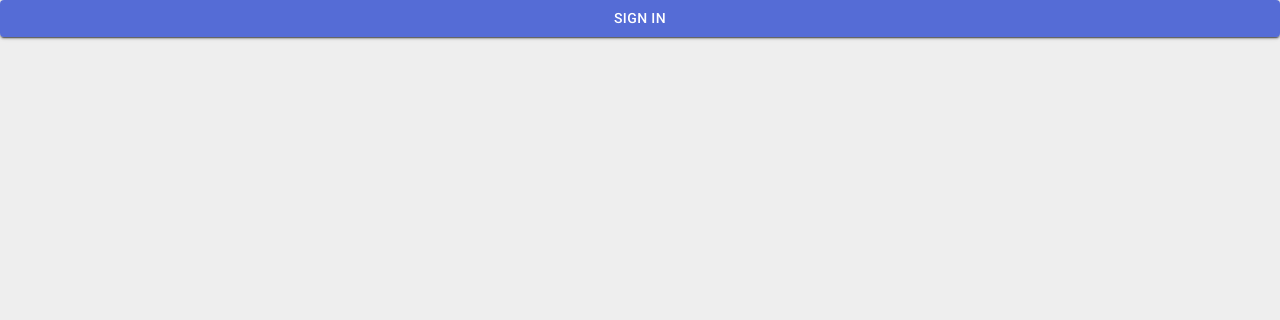
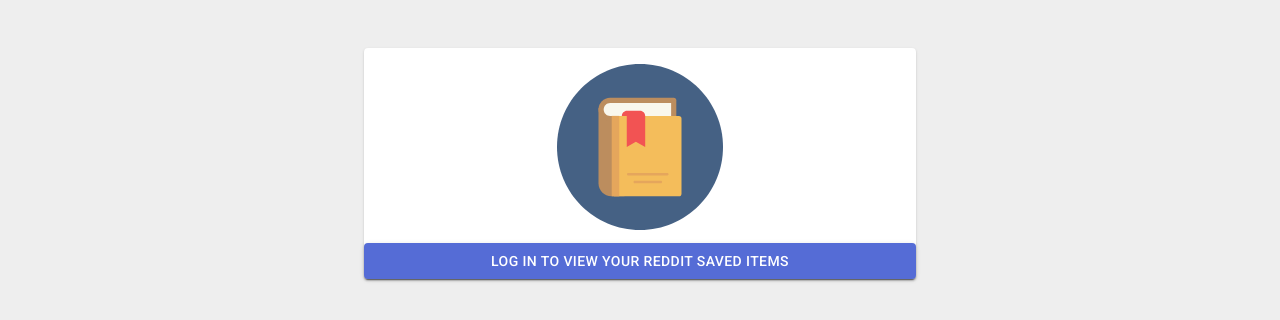
Before and after one commit to dvejmz/redditmark, a React (Create React App) app in the folder packages/ui/: page / in a window 1280 px wide. Shown: the top 320 px of the page. Built offline with nearby package versions, Linux system fonts and the light colour scheme.

Commit message:
Better login page styles

```diff
--- a/packages/ui/src/App.js
+++ b/packages/ui/src/App.js
@@ -1,7 +1,7 @@
 import React from 'react';
 import { Switch, BrowserRouter as Router, Route } from 'react-router-dom';
 import { withCookies } from 'react-cookie';
-import Home from './containers/home';
+import Home from './containers/Home';
 import Saved from './containers/Saved';
 import Auth from './auth';
 
--- a/packages/ui/src/components/Saved.jsx
+++ b/packages/ui/src/components/Saved.jsx
@@ -131,7 +131,6 @@
     const displayedItems = searchActive ? searchResult : allItems;
 
     const onExportButtonClick = () => {
-        console.log(toCsv)
         const savedItemsBlob = new Blob(
             [toCsv(allItems, 'title,url,subreddit')],
             { type: 'text/csv;charset=utf-8'},
--- /dev/null
+++ b/packages/ui/src/containers/Home.jsx
@@ -0,0 +1,50 @@
+import React from 'react';
+import { Redirect } from 'react-router-dom';
+
+import { isMobileViewport } from '../helper/window';
+import Paper from '@material-ui/core/Paper';
+import Container from '@material-ui/core/Container';
+import Button from '@material-ui/core/Button';
+import Box from '@material-ui/core/Box';
+import loginIcon from '../assets/img/bookmark-alt-flat.svg';
+import withStyles from '@material-ui/core/styles/withStyles';
+
+const styles = theme => ({});
+
+const LoginLogo = ({ width }) => (<img src={loginIcon} width={width} alt="Login" />);
+
+function Home(props) {
+    const { cookies, authRedirectUrl, redditClientId } = props;
+    const accessToken = cookies.get('access_token') || '';
+    const oauthLink = `https://www.reddit.com/api/v1/authorize${isMobileViewport() ? '.compact' : ''}?client_id=${redditClientId}&response_type=code&state=ok&redirect_uri=${authRedirectUrl}&duration=temporary&scope=history,identity`;
+
+    return (
+        <div>
+            {accessToken.length > 0 &&
+            <Redirect to='/saved' />}
+            <main>
+                <Container maxWidth="sm">
+                    <Box mt={6} textAlign="center">
+                        <a href={oauthLink}>
+                            <Paper>
+                                <Box pt={2}>
+                                    <Box mb={1}>
+                                        <LoginLogo width={'30%'} />
+                                    </Box>
+                                    <Button
+                                        fullWidth
+                                        variant="contained"
+                                        color="primary">
+                                        Log in to view your reddit saved items
+                                    </Button>
+                                </Box>
+                            </Paper>
+                        </a>
+                    </Box>
+                </Container>
+            </main>
+        </div>
+    );
+}
+
+export default withStyles(styles)(Home);
--- a/packages/ui/src/containers/home.js
+++ /dev/null
@@ -1,57 +0,0 @@
-import React from 'react';
-import { Redirect } from 'react-router-dom';
-
-import { isMobileViewport } from '../helper/window';
-import CssBaseline from '@material-ui/core/CssBaseline';
-import Paper from '@material-ui/core/Paper';
-import Button from '@material-ui/core/Button';
-import withStyles from '@material-ui/core/styles/withStyles';
-
-const styles = theme => ({
-  main: {
-    width: 'auto',
-    display: 'block', // Fix IE 11 issue.
-    marginLeft: theme.spacing.unit * 3,
-    marginRight: theme.spacing.unit * 3,
-    [theme.breakpoints.up(400 + theme.spacing.unit * 3 * 2)]: {
-      width: 400,
-      marginLeft: 'auto',
-      marginRight: 'auto',
-    },
-  },
-  paper: {
-    marginTop: theme.spacing.unit * 8,
-    display: 'flex',
-    flexDirection: 'column',
-    alignItems: 'center',
-    padding: `${theme.spacing.unit * 2}px ${theme.spacing.unit * 3}px ${theme.spacing.unit * 3}px`,
-  },
-});
-
-function Home(props) {
-    const { cookies, authRedirectUrl, redditClientId } = props;
-    const accessToken = cookies.get('access_token') || '';
-    const oauthLink = `https://www.reddit.com/api/v1/authorize${isMobileViewport() ? '.compact' : ''}?client_id=${redditClientId}&response_type=code&state=ok&redirect_uri=${authRedirectUrl}&duration=temporary&scope=history,identity`;
-
-    return (
-        <div>
-        {accessToken.length > 0 &&
-            <Redirect to='/saved' />}
-        <main>
-            <CssBaseline />
-            <Paper>
-                <Button
-                    href={oauthLink}
-                    fullWidth
-                    variant="contained"
-                    color="primary"
-                >
-                    Sign in
-                </Button>
-            </Paper>
-        </main>
-    </div>
-    );
-}
-
-export default withStyles(styles)(Home);
--- a/packages/ui/src/theme.js
+++ b/packages/ui/src/theme.js
@@ -16,6 +16,15 @@
       default: '#eee',
     },
   },
+  overrides: {
+    MuiCssBaseline: {
+      '@global': {
+        a: {
+          textDecoration: 'none',
+        }
+      }
+    }
+  }
 });
 
 export default theme;
```
Also changed, not shown: packages/ui/src/assets/img/bookmark-alt-flat.svg (added), 1 other file (tests, documents, lock files or other folders).
